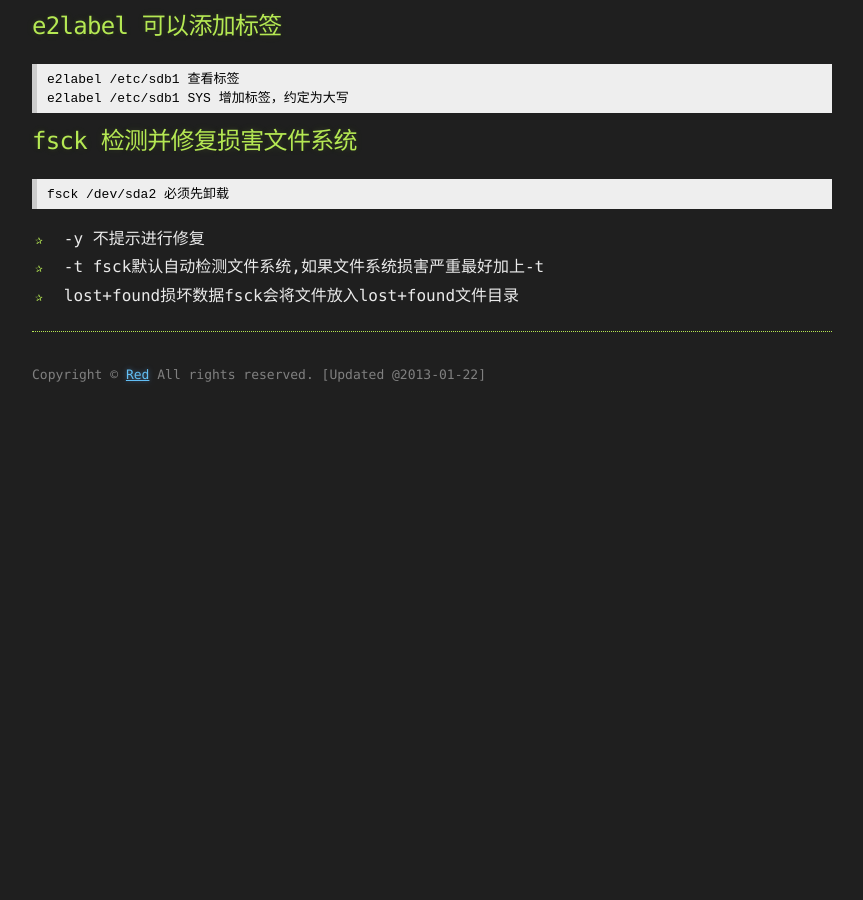
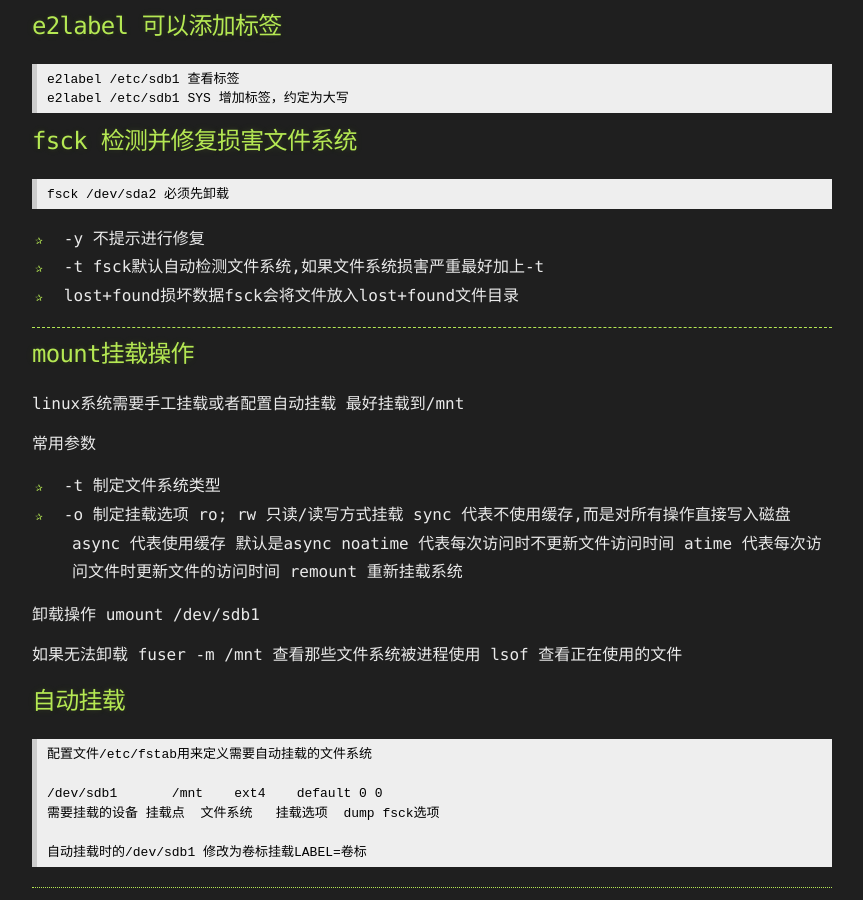
Before and after one commit to RedHjkl/redhjkl.github.com, a Jekyll site: the page built from _posts/2013-01-17-file-disk-control.md, in a window 1280 px wide and 900 px high, scrolled down 1362 px. Shown: the whole window, without its empty margins (208-1071 px from the left). Built offline with Jekyll 4.4.1, drawn with Linux system fonts in a browser that asks for light colours; Markdown is read by kramdown in place of the engine named in the settings; before the commit the page ends 1760 px from its top, so only the background shows below that.

Commit message:
update the disk and file page

```diff
--- a/_posts/2013-01-17-file-disk-control.md
+++ b/_posts/2013-01-17-file-disk-control.md
@@ -63,3 +63,36 @@ linux 支持文件系统
 * -y 不提示进行修复
 * -t fsck默认自动检测文件系统,如果文件系统损害严重最好加上-t
 * lost+found损坏数据fsck会将文件放入lost+found文件目录
+
+----
+
+## mount挂载操作
+linux系统需要手工挂载或者配置自动挂载
+最好挂载到/mnt
+
+常用参数
+
+* -t 制定文件系统类型
+* -o 制定挂载选项
+        ro; rw 只读/读写方式挂载
+		sync 代表不使用缓存,而是对所有操作直接写入磁盘
+		async 代表使用缓存 默认是async
+		noatime 代表每次访问时不更新文件访问时间
+		atime 代表每次访问文件时更新文件的访问时间
+		remount 重新挂载系统
+
+卸载操作
+    umount /dev/sdb1
+
+如果无法卸载
+    fuser -m /mnt 查看那些文件系统被进程使用
+    lsof 查看正在使用的文件
+
+## 自动挂载
+
+	配置文件/etc/fstab用来定义需要自动挂载的文件系统
+
+    /dev/sdb1	/mnt	ext4	default	0 0
+    需要挂载的设备 挂载点  文件系统   挂载选项  dump fsck选项
+
+	自动挂载时的/dev/sdb1 修改为卷标挂载LABEL=卷标
```
